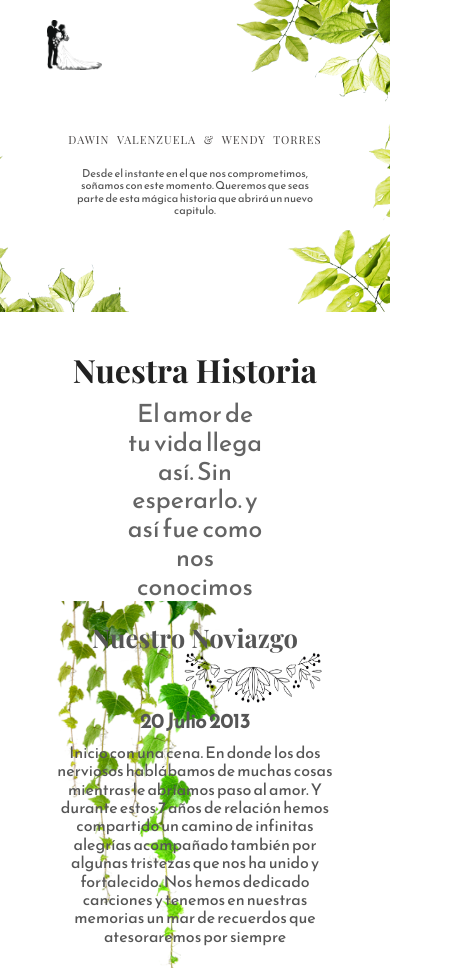
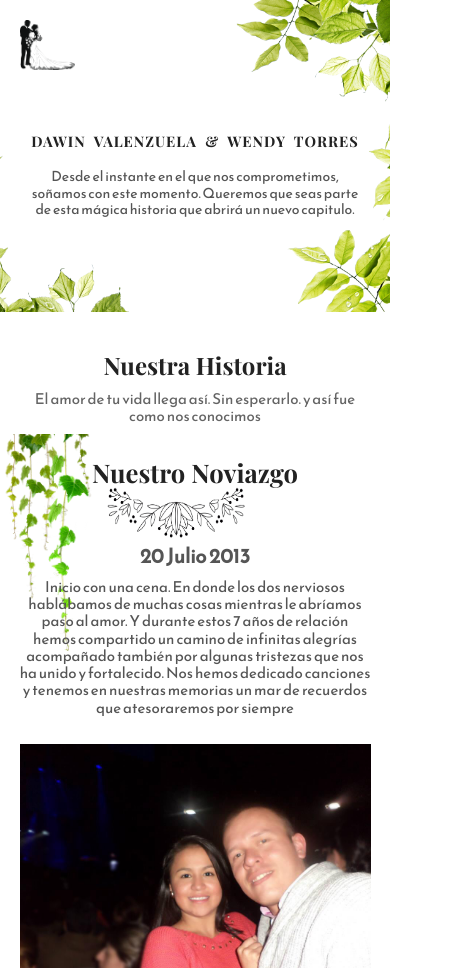
Before and after one commit to Warlock-developer/our-wedding, a plain HTML site: page index.html in a window 390 px wide. Shown: the top 968 px of the page, 453 px wide, since content can reach past the window. Drawn offline with nearby package versions, Linux system fonts and the light colour scheme.

Commit message:
responsive 480 section one, two

```diff
--- a/index.html
+++ b/index.html
@@ -30,7 +30,7 @@
                     <p>El amor de tu vida llega así. Sin esperarlo. y así fue como nos conocimos</p>
                 </div>
             </div>
-            <div class="row">
+            <div class="row row-fix">
                 <div class="main-our-story">
                     <div class="col span-1-of-2">
                         <div class="date-content-list">
@@ -53,7 +53,7 @@
                     </div>
                 </div>
             </div>
-            <div class="row">
+            <div class="row row-fix">
                 <div class="main-our-story">
                     <div class="col span-1-of-2">
                         <div class="date-content-list">
--- a/resources/css/queries.css
+++ b/resources/css/queries.css
@@ -56,7 +56,29 @@
 
     header { height: 37vh; }
     .logo { height: 50px; }
-    .hero-text-box { padding: 0 14%; top: 22%; }
-    .hero-text-box p { padding: 0 15px; text-align: center; font-size: 11px; }
-    h1 { text-align: center; font-size: 70%; }
+    .hero-text-box { padding: 0 4%; top: 22%; }
+    .hero-text-box p { padding: 0 15px; text-align: center; font-size: 14px; }
+    h1 {
+        text-align: center;
+        font-size: 91%;
+        color: #222222;
+        font-weight: bold;
+    }
+    .section-title h2 {
+        font-size: 150%;
+    }
+    .section-title p { padding: 0; font-size: 15px;}
+    .row { padding:  0 5%; }
+    .row-fix { padding: 0; }
+    .main-our-story {
+        margin-top: 10px;
+        background-size: 95px 227px;
+        height: 217px;
+    }
+    .content h3::after {
+        left: 86px;
+    }
+    .content h3 { color: #222222; }
+    .content p { font-size: 15px; padding: 0 5%; }
+    .our-story-picture { padding:  0 5%; }
 }
```
